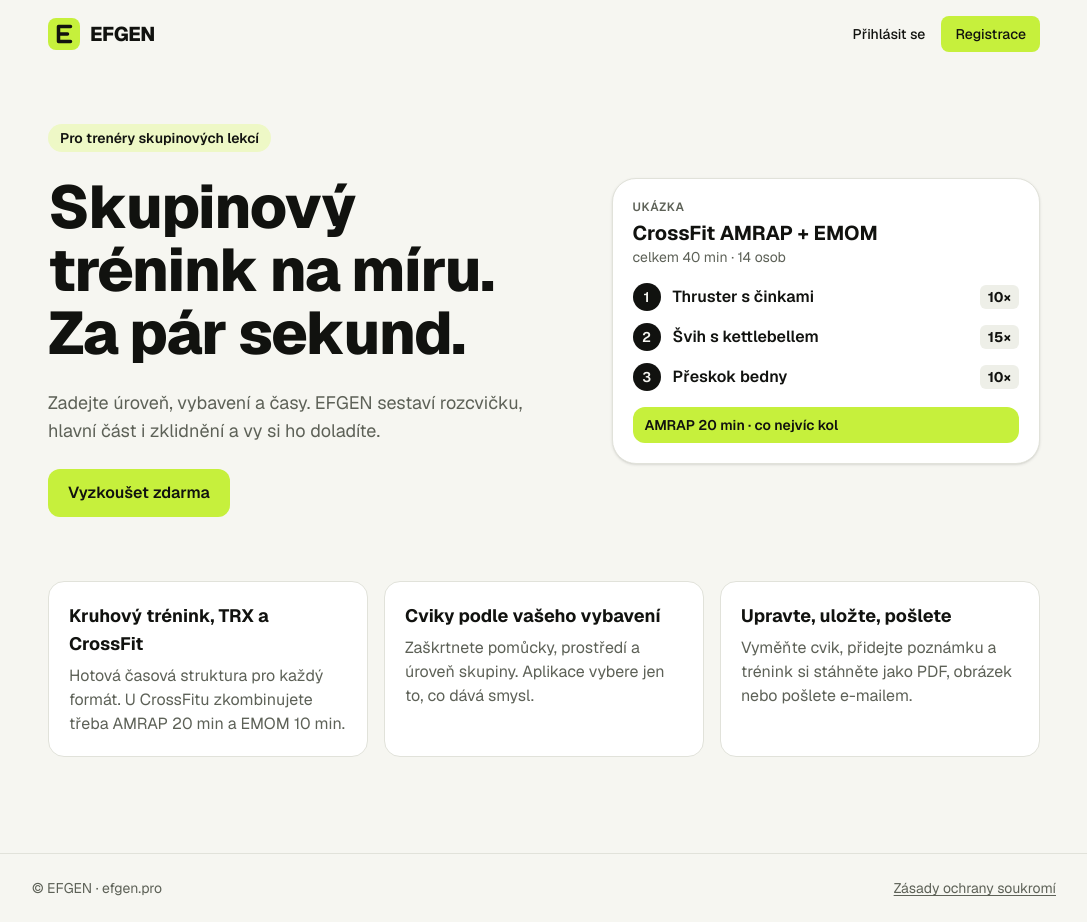
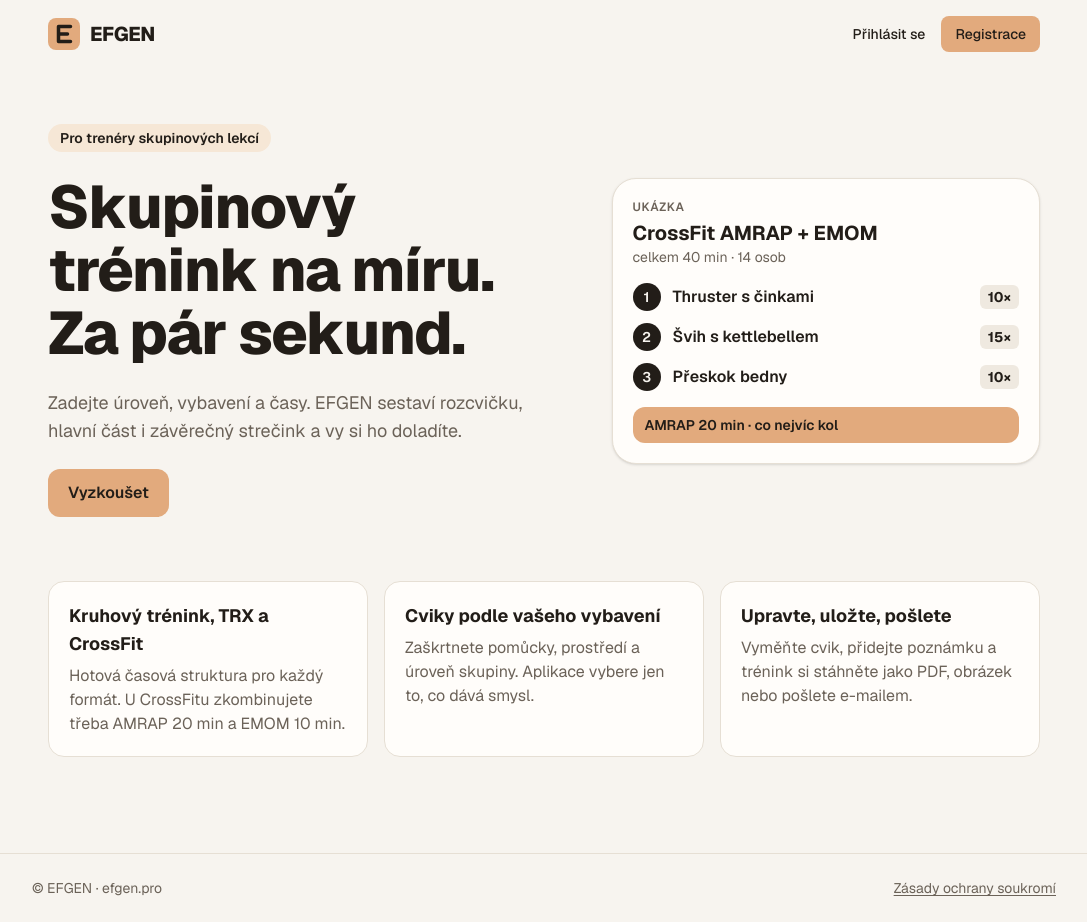
Before and after one commit to Filipisready/EFGEN, a Next.js app: page / in a window 1280 px wide. Shown: the whole page, without its empty margins (96-1183 px from the left). Built offline with nearby package versions, Linux system fonts and the light colour scheme; no server answers.

Commit message:
Teplejší a decentnější paleta, úpravy textů úvodní stránky (závěrečný strečink, bez „zdarma“)
Co-Authored-By: Claude Sonnet 5.5 <noreply@anthropic.com>

```diff
--- a/src/app/globals.css
+++ b/src/app/globals.css
@@ -1,36 +1,36 @@
 @import "tailwindcss";
 
 /*
- * Designový základ EFGEN: čistý, světlý/tmavý podle zařízení, jedna akcentní barva (limetková).
+ * Designový základ EFGEN: čistý, světlý/tmavý podle zařízení, jedna akcentní barva (teplá meruňková).
  * Barvy používejte přes sémantické názvy (bg, surface, ink, muted, line, accent), ne přes pevné odstíny.
  */
 :root {
-  --bg: #f6f6f1;
-  --surface: #ffffff;
-  --surface-2: #eeefe8;
-  --ink: #11120f;
-  --muted: #5d6157;
-  --line: #e1e2da;
-  --line-strong: #c9cbc0;
-  --accent: #c6f03c;
-  --accent-ink: #11120f;
-  --accent-soft: #eef8c6;
+  --bg: #f7f4ef;
+  --surface: #fffdfa;
+  --surface-2: #efe9e0;
+  --ink: #221d18;
+  --muted: #6b6258;
+  --line: #e6dfd4;
+  --line-strong: #d3c8b8;
+  --accent: #e2aa7d;
+  --accent-ink: #221d18;
+  --accent-soft: #f6e7d6;
   --danger: #b42318;
   color-scheme: light;
 }
 
 @media (prefers-color-scheme: dark) {
   :root {
-    --bg: #0c0d0b;
-    --surface: #161815;
-    --surface-2: #1f211d;
-    --ink: #f2f3ee;
-    --muted: #a3a89a;
-    --line: #2a2d26;
-    --line-strong: #3a3e35;
-    --accent: #c6f03c;
-    --accent-ink: #11120f;
-    --accent-soft: #2a3310;
+    --bg: #15120f;
+    --surface: #1e1a15;
+    --surface-2: #28231d;
+    --ink: #f3ede4;
+    --muted: #b0a596;
+    --line: #322b23;
+    --line-strong: #453c31;
+    --accent: #d99a6c;
+    --accent-ink: #1b1510;
+    --accent-soft: #3a2c1e;
     --danger: #f97066;
     color-scheme: dark;
   }
--- a/src/app/layout.tsx
+++ b/src/app/layout.tsx
@@ -19,7 +19,7 @@ export const metadata: Metadata = {
   description: "Skupinový trénink na míru. Za pár sekund.",
 };
 
-export const viewport = { themeColor: [{ media: "(prefers-color-scheme: light)", color: "#f6f6f1" }, { media: "(prefers-color-scheme: dark)", color: "#0c0d0b" }] };
+export const viewport = { themeColor: [{ media: "(prefers-color-scheme: light)", color: "#f7f4ef" }, { media: "(prefers-color-scheme: dark)", color: "#15120f" }] };
 
 export default function RootLayout({ children }: LayoutProps<"/">) {
   return (
--- a/src/app/page.tsx
+++ b/src/app/page.tsx
@@ -16,9 +16,9 @@ export default async function Home() {
         <div className="space-y-6">
           <p className="inline-flex rounded-full bg-accent-soft px-3 py-1 text-sm font-semibold">Pro trenéry skupinových lekcí</p>
           <h1 className="text-4xl font-extrabold leading-[1.05] tracking-tight sm:text-6xl">Skupinový trénink na míru. Za pár sekund.</h1>
-          <p className="max-w-xl text-lg text-muted">Zadejte úroveň, vybavení a časy. EFGEN sestaví rozcvičku, hlavní část i zklidnění a vy si ho doladíte.</p>
+          <p className="max-w-xl text-lg text-muted">Zadejte úroveň, vybavení a časy. EFGEN sestaví rozcvičku, hlavní část i závěrečný strečink a vy si ho doladíte.</p>
           <div className="flex flex-wrap gap-3">
-            <Link href={s ? '/app/novy' : '/registrace'} className={btnCls}>{s ? 'Nový trénink' : 'Vyzkoušet zdarma'}</Link>
+            <Link href={s ? '/app/novy' : '/registrace'} className={btnCls}>{s ? 'Nový trénink' : 'Vyzkoušet'}</Link>
           </div>
         </div>
 
--- a/src/app/registrace/page.tsx
+++ b/src/app/registrace/page.tsx
@@ -6,7 +6,7 @@ export const metadata = { title: 'Registrace · EFGEN' }
 export default function Page() {
   return (
     <AuthLayout active="register">
-      <p className="text-sm text-muted">Nový trenér? Účet je zdarma. Na zadaný e-mail pošleme odkaz pro ověření adresy.</p>
+      <p className="text-sm text-muted">Nový trenér? Na zadaný e-mail pošleme odkaz pro ověření adresy.</p>
       <RegisterForm />
     </AuthLayout>
   )
```
Also changed, not shown: src/app/icon.svg.
